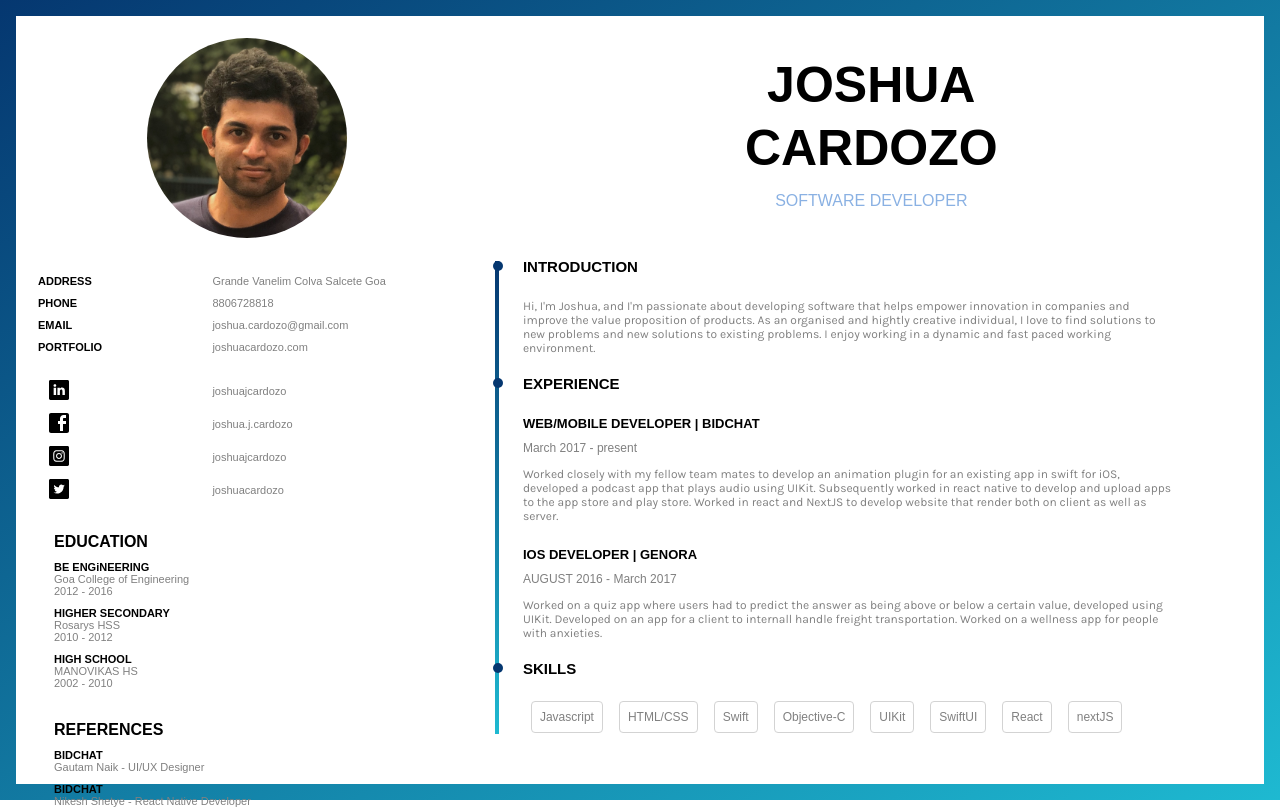
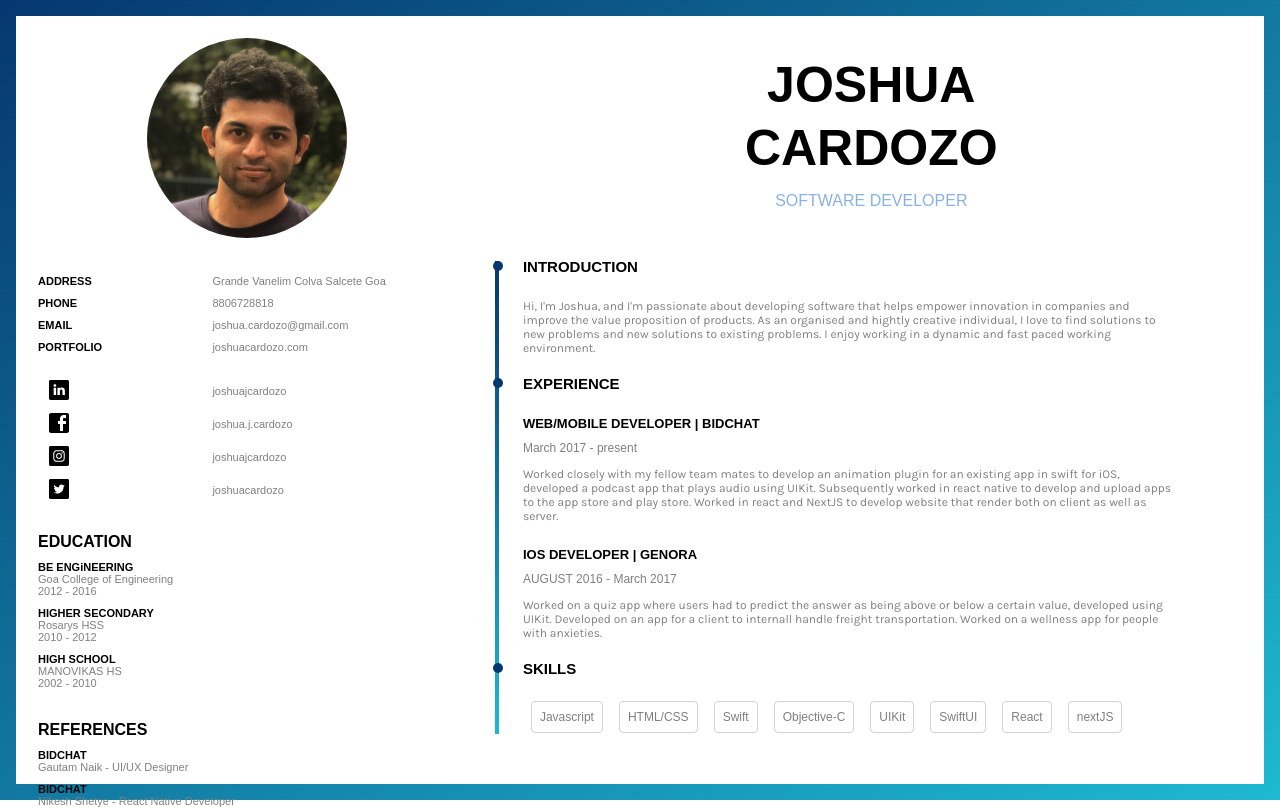
Before and after one commit to joshuacardozo1994/personal-website, a Next.js app: page /cv in a window 1280 px wide. Built offline with nearby package versions, Linux system fonts and the light colour scheme.

Commit message:
fixed CV style

```diff
--- a/pages/cv.js
+++ b/pages/cv.js
@@ -32,8 +32,8 @@ const CV = () => {
                         <Twitter />
                     </SocialLink>
                 </div>
-                <strong style={{ marginTop: '2em', fontSize: 16, marginLeft: 16 }} >EDUCATION</strong>
-                <div style={{ marginLeft: 16 }} >
+                <strong style={{ marginTop: '2em', fontSize: 16 }} >EDUCATION</strong>
+
                 <div style={{ marginTop: 10 }} ><strong>BE ENGiNEERING</strong></div>
                 <div style={{ color: 'gray' }} >Goa College of Engineering</div>
                 <div style={{ color: 'gray' }} >2012 - 2016</div>
@@ -45,15 +45,13 @@ const CV = () => {
                 <div style={{ marginTop: 10 }} ><strong>HIGH SCHOOL</strong></div>
                 <div style={{ color: 'gray' }} >MANOVIKAS HS</div>
                 <div style={{ color: 'gray' }} >2002 - 2010</div>
-                </div>
-                <strong style={{ marginTop: '2em', fontSize: 16, marginLeft: 16 }} >REFERENCES</strong>
-                <div style={{ marginLeft: 16 }} >
+
+                <strong style={{ marginTop: '2em', fontSize: 16 }} >REFERENCES</strong>
                 <div style={{ marginTop: 10 }} ><strong>BIDCHAT</strong></div>
                 <a style={{ color: 'gray', fontWeight: 'normal' }} title="Website" href="https://gautamnaik.com" target="_blank" >Gautam Naik - UI/UX Designer</a>
 
                 <div style={{ marginTop: 10 }} ><strong>BIDCHAT</strong></div>
                 <div style={{ color: 'gray' }} >Nikesh Shetye - React Native Developer</div>
-                </div>
             </div>
             <div style={{ display: 'flex', flex: 9, flexDirection: 'column', padding: '1em' }} >
                 <h1 style={{ textAlign: 'center', marginTop: 24, fontWeight: 'light', fontSize: 50 }} >JOSHUA</h1>
```
Lines whose indentation alone changed are shown as unchanged.
